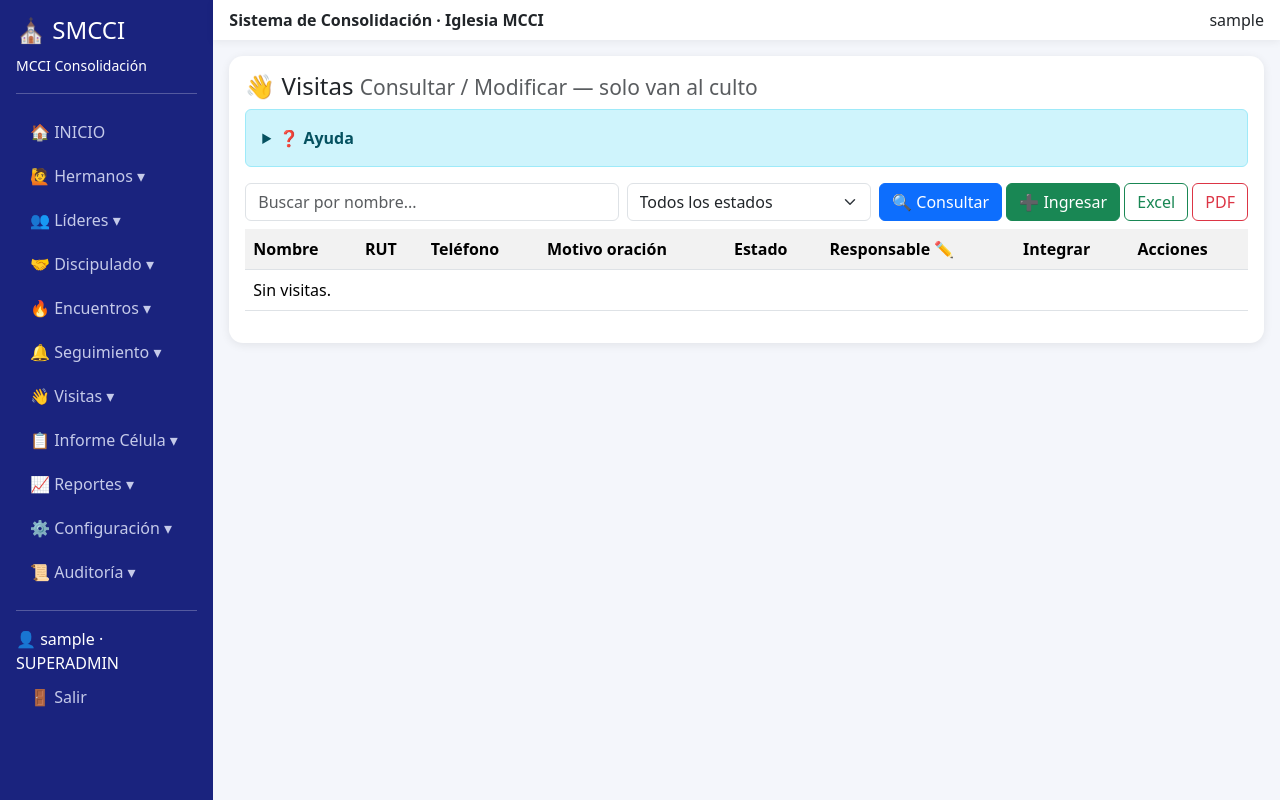
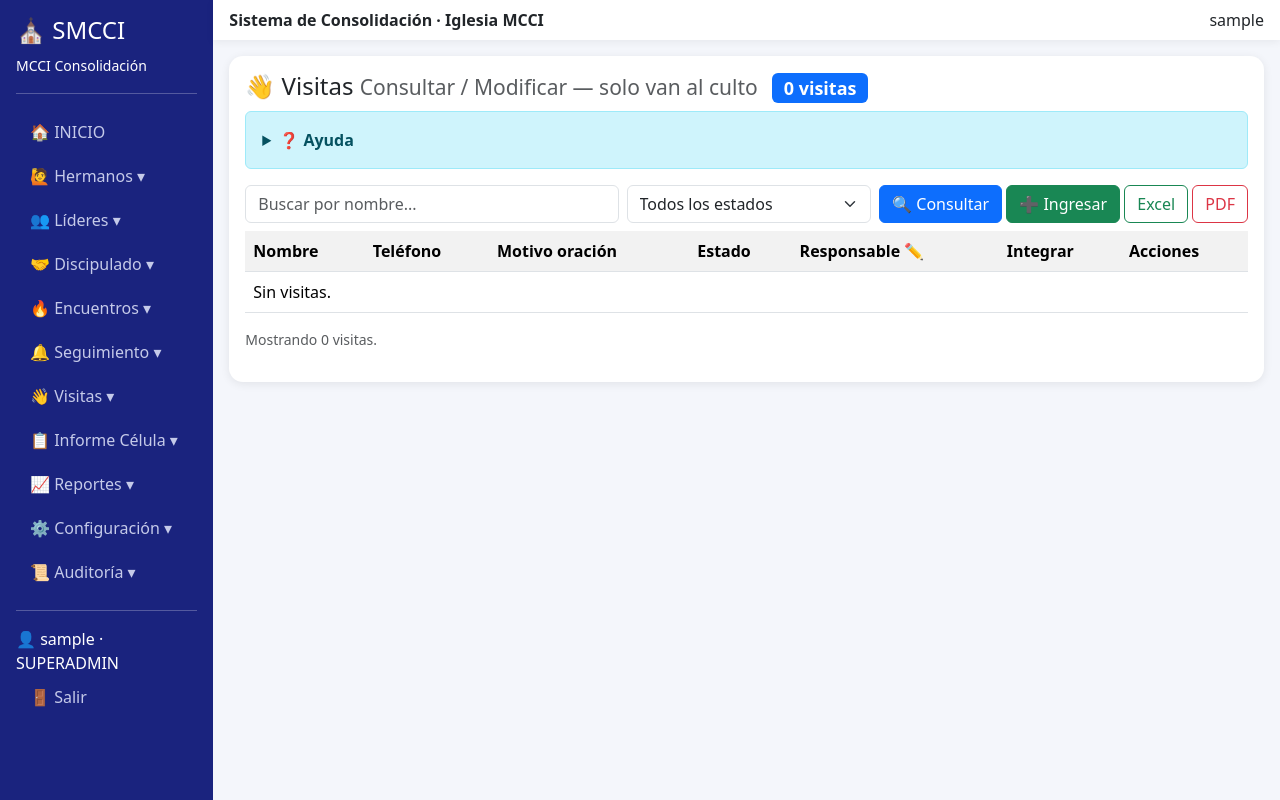
Before and after one commit to aeot69-cyber/smcci-backend, a Flask app: page /visitas in a window 1280 px wide. Run offline with Flask 3, Linux system fonts and the light colour scheme; the visitor is signed in with stand-in values (Sample User, id 1); data that the repository does not hold is empty; some libraries are stand-ins or nearby versions.

Commit message:
feat: RUT reemplazado por codigo automatico MCCIxxxx, contadores en listas, visible en consulta/export/PDF

```diff
--- a/app.py
+++ b/app.py
@@ -590,10 +590,10 @@ def index():
 def hermanos():
     texto = request.args.get("q", "")
     exp = request.args.get("export", "")
-    rows = q("SELECT id, rut AS rut, nombre_completo, comuna, region, correo, telefono FROM v_hermanos_completo WHERE nombre_completo ILIKE %s OR rut ILIKE %s ORDER BY nombre_completo LIMIT 500",
-             (f"%{texto}%", f"%{texto}%"))
-    if exp == "excel": return to_excel(rows, ["rut", "nombre_completo", "comuna", "region", "correo", "telefono"], "hermanos.xlsx")
-    if exp == "pdf": return to_pdf("Hermanos MCCI", rows, ["rut", "nombre_completo", "comuna", "region"], "hermanos.pdf")
+    rows = q("SELECT id, codigo, nombre_completo, comuna, region, correo, telefono FROM v_hermanos_completo WHERE nombre_completo ILIKE %s OR codigo ILIKE %s OR rut ILIKE %s ORDER BY nombre_completo LIMIT 1000",
+             (f"%{texto}%", f"%{texto}%", f"%{texto}%"))
+    if exp == "excel": return to_excel(rows, ["codigo", "nombre_completo", "comuna", "region", "correo", "telefono"], "hermanos.xlsx")
+    if exp == "pdf": return to_pdf("Hermanos MCCI", rows, ["codigo", "nombre_completo", "comuna", "region"], "hermanos.pdf")
     return render_template("hermanos.html", rows=rows, texto=texto)
 
 @app.get("/hermanos/nuevo")
@@ -612,16 +612,16 @@ def hermano_nuevo():
 def hermano_crear():
     f = request.form
     try:
-        rut = limpiar_rut(f["rut"])
-        q("""INSERT INTO hermanos(rut,nombres,apellido_paterno,apellido_materno,fecha_nacimiento,fecha_aniversario,
-            correo,telefono,direccion,comuna_id,sexo,estado_civil,invitado_por_id,invitado_por_texto) VALUES(%s,%s,%s,%s,NULLIF(%s,'')::date,NULLIF(%s,'')::date,
+        codigo = q("SELECT 'MCCI' || LPAD(nextval('seq_codigo')::text,4,'0') AS c", one=True)["c"]
+        q("""INSERT INTO hermanos(codigo,rut,nombres,apellido_paterno,apellido_materno,fecha_nacimiento,fecha_aniversario,
+            correo,telefono,direccion,comuna_id,sexo,estado_civil,invitado_por_id,invitado_por_texto) VALUES(%s,NULL,%s,%s,%s,NULLIF(%s,'')::date,NULLIF(%s,'')::date,
             NULLIF(%s,''),%s,%s,NULLIF(%s,'')::int,%s,%s,NULLIF(%s,'')::int,NULLIF(%s,''))""",
-          (rut, f["nombres"].strip(), f["paterno"].strip(), f.get("materno") or None,
+          (codigo, f["nombres"].strip(), f["paterno"].strip(), f.get("materno") or None,
            f.get("fnac") or None, f.get("fani") or None, f.get("correo") or None,
            f.get("telefono"), f.get("direccion"), f.get("comuna") or None, f.get("sexo") or None,
            f.get("ecivil") or None, f.get("invitado") or None, f.get("invtexto") or None), commit=True)
-        log_audit("CREAR","hermanos", f"rut={rut} {f.get('nombres','')}")
-        flash("Hermano creado", "ok")
+        log_audit("CREAR","hermanos", f"codigo={codigo} {f.get('nombres','')}")
+        flash(f"Hermano creado con código {codigo}", "ok")
     except Exception as e: flash(f"Error: {e}", "error"); return redirect(url_for("hermano_nuevo"))
     return redirect(url_for("hermanos"))
 
@@ -721,8 +721,8 @@ def lideres():
         where += " AND l.lider ILIKE %s"
         params.append(f"%{texto}%")
     rows = q(f"SELECT * FROM v_lideres_conteo l {where} ORDER BY discipulos_activos DESC", tuple(params))
-    if exp == "excel": return to_excel(rows, ["lider", "rol_lider", "pastor_nombre", "red", "tipo_12", "estado_celula", "info_enviada", "cantidad_celulas", "discipulos_activos"], "lideres.xlsx")
-    if exp == "pdf": return to_pdf("Lideres MCCI", rows, ["lider", "rol_lider", "red", "tipo_12", "discipulos_activos"], "lideres.pdf")
+    if exp == "excel": return to_excel(rows, ["codigo", "lider", "rol_lider", "pastor_nombre", "red", "tipo_12", "estado_celula", "info_enviada", "cantidad_celulas", "discipulos_activos"], "lideres.xlsx")
+    if exp == "pdf": return to_pdf("Lideres MCCI", rows, ["codigo", "lider", "rol_lider", "red", "tipo_12", "discipulos_activos"], "lideres.pdf")
     todos = q("""SELECT l.id, h.nombre_completo AS nombre,
         (SELECT COUNT(*) FROM lideres l2 WHERE l2.lider_padre_id=l.id AND l2.activo) AS hijos
         FROM lideres l JOIN hermanos h ON h.id=l.hermano_id WHERE l.activo ORDER BY h.nombre_completo""")
@@ -831,12 +831,12 @@ def discipulado():
     params = (f12, f12 or None, f"%{texto}%", f"%{texto}%")
     rows = q(f"""SELECT h.nombre_completo AS hermano,hl.nombre_completo AS lider,p.nombre AS periodicidad,
         l.tipo_12,d.es_discipulo_activo,d.fecha_asignacion,d.fecha_fin {base}
-        ORDER BY d.fecha_fin NULLS FIRST, d.fecha_asignacion DESC LIMIT 500""", params)
+        ORDER BY d.fecha_fin NULLS FIRST, d.fecha_asignacion DESC LIMIT 1000""", params)
     if exp == "excel": return to_excel(rows, ["hermano", "lider", "periodicidad", "tipo_12", "es_discipulo_activo", "fecha_asignacion", "fecha_fin"], "discipulado.xlsx")
     if exp == "pdf": return to_pdf("Discipulado MCCI", rows, ["hermano", "lider", "tipo_12"], "discipulado.pdf")
     full = q(f"""SELECT d.id,h.nombre_completo AS hermano,hl.nombre_completo AS lider,p.nombre AS periodicidad,
         l.tipo_12,d.es_discipulo_activo,d.fecha_asignacion,d.fecha_fin {base}
-        ORDER BY d.fecha_fin NULLS FIRST, d.fecha_asignacion DESC LIMIT 300""", params)
+        ORDER BY d.fecha_fin NULLS FIRST, d.fecha_asignacion DESC LIMIT 1000""", params)
     return render_template("discipulado.html", rows=full, texto=texto, f12=f12)
 
 @app.get("/discipulado/nuevo")
@@ -1128,7 +1128,7 @@ def visitas():
     base = "FROM v_visitas_completo WHERE (%s='' OR estado=%s) AND nombre_completo ILIKE %s"
     params = (fest, fest or None, f"%{texto}%")
     rows = q(f"SELECT * {base} ORDER BY fecha_visita DESC LIMIT 300", params)
-    if exp == "excel": return to_excel(rows, ["rut", "nombre_completo", "direccion", "telefono", "comuna", "invitado_por", "invitado_por_texto", "fecha_visita", "motivo_oracion", "estado", "responsable"], "visitas.xlsx")
+    if exp == "excel": return to_excel(rows, ["nombre_completo", "direccion", "telefono", "comuna", "invitado_por", "invitado_por_texto", "fecha_visita", "motivo_oracion", "estado", "responsable"], "visitas.xlsx")
     if exp == "pdf": return to_pdf("Visitas MCCI", rows, ["nombre_completo", "telefono", "motivo_oracion", "estado"], "visitas.pdf")
     lideres = q("""SELECT l.id, h.nombre_completo FROM lideres l JOIN hermanos h ON h.id=l.hermano_id
         WHERE l.activo ORDER BY h.nombre_completo""")
@@ -1184,10 +1184,9 @@ def visita_estado(vid):
 def visita_integrar(vid):
     """Integra visita: crea hermano + lo asigna a célula (discipulado)."""
     f = request.form
-    rut = (f.get("rut") or "").strip()
     lider_id = f.get("lider")
-    if not rut or not lider_id:
-        flash("Para integrar indica RUT y líder/célula destino", "error"); return redirect(url_for("visitas"))
+    if not lider_id:
+        flash("Para integrar indica líder/célula destino", "error"); return redirect(url_for("visitas"))
     v = q("SELECT * FROM visitas WHERE id=%s", (vid,), one=True)
     if not v: flash("Visita no existe", "error"); return redirect(url_for("visitas"))
     if v["estado"] == "INTEGRADO":
@@ -1196,17 +1195,18 @@ def visita_integrar(vid):
     nombres = " ".join(partes[:2]) if len(partes) > 2 else (partes[0] if partes else "S/N")
     paterno = partes[-1] if len(partes) > 1 else "S/A"
     try:
+        codigo = q("SELECT 'MCCI' || LPAD(nextval('seq_codigo')::text,4,'0') AS c", one=True)["c"]
         c = db()
         with c.cursor() as cur:
-            cur.execute("""INSERT INTO hermanos(rut,nombres,apellido_paterno,telefono,direccion,correo,comuna_id,invitado_por_id,invitado_por_texto)
-                VALUES(%s,%s,%s,%s,%s,%s,%s,%s,%s) RETURNING id""",
-                (rut, nombres, paterno, v["telefono"], v["direccion"], v["correo"], v["comuna_id"], v["invitado_por_id"], v["invitado_por_texto"]))
+            cur.execute("""INSERT INTO hermanos(codigo,nombres,apellido_paterno,telefono,direccion,correo,comuna_id,invitado_por_id,invitado_por_texto)
+                VALUES(%s,%s,%s,%s,%s,%s,%s,%s) RETURNING id""",
+                (codigo, nombres, paterno, v["telefono"], v["direccion"], v["correo"], v["comuna_id"], v["invitado_por_id"], v["invitado_por_texto"]))
             hid = cur.fetchone()["id"]
             cur.execute("INSERT INTO discipulado(hermano_id,lider_id,es_discipulo_activo,observacion) VALUES(%s,%s,TRUE,'Integrado desde visita')", (hid, lider_id))
             cur.execute("UPDATE visitas SET estado='INTEGRADO', hermano_id=%s WHERE id=%s", (hid, vid))
             c.commit()
-        log_audit("CREAR","visitas", f"integrar visita {vid} -> hermano {hid}")
-        flash(f"Integrado: ahora es hermano + asignado a célula (id {hid})", "ok")
+        log_audit("CREAR","visitas", f"integrar visita {vid} -> hermano {codigo} id {hid}")
+        flash(f"Integrado: hermano {codigo} creado y asignado a célula (id {hid})", "ok")
     except Exception as e:
         flash(f"Error al integrar (¿RUT duplicado?): {e}", "error")
     return redirect(url_for("visitas"))
--- a/templates/discipulado.html
+++ b/templates/discipulado.html
@@ -1,5 +1,5 @@
 {% extends "base.html" %}{% block b %}
-<div class="card p-3"><h4>🤝 Discipulado <small class="text-muted">Consultar / Modificar</small></h4>
+<div class="card p-3"><h4>🤝 Discipulado <small class="text-muted">Consultar / Modificar</small> <span class="badge bg-primary ms-2">{{rows|length}} registros</span></h4>
 <details class="alert alert-info"><summary><b>❓ Ayuda</b></summary><ul class="mb-0">
 <li><b>Hermano:</b> discípulo asignado. <b>Líder:</b> quién lo pastorea.</li>
 <li><b>Tipo 12 líder:</b> cobertura del líder (filtra por 12 PASTORES/APOSTOL/JOVENES).</li>
@@ -19,4 +19,5 @@
 {% if tiene_permiso('discipulado','editar') %}<a class="btn btn-sm btn-outline-primary" href="/discipulado/{{d.id}}/editar" title="Modificar">✏️</a> <form method="post" action="/discipulado/{{d.id}}/cerrar" style="display:inline"><button class="btn btn-sm btn-outline-secondary" title="Cerrar">🔒</button></form>{% endif %}
 {% endif %}
 {% if tiene_permiso('discipulado','eliminar') %}<form method="post" action="/discipulado/{{d.id}}/eliminar" style="display:inline" onsubmit="return confirm('¿Eliminar asignación?')"><button class="btn btn-sm btn-outline-danger">🗑️</button></form>{% endif %}
-</td></tr>{% endfor %}</table></div>{% endblock %}
+</td></tr>{% endfor %}</table>
+<p class="text-muted small">Mostrando {{rows|length}} registros.</p></div>{% endblock %}
--- a/templates/hermano_form.html
+++ b/templates/hermano_form.html
@@ -1,6 +1,6 @@
 {% extends "base.html" %}{% block b %}<div class="card p-4 col-md-8"><h4>{{'✏️ Modificar' if h else '➕ Nuevo'}} Hermano</h4>
 <form method="post" class="row g-2">
-<div class="col-md-4">RUT{% if h %}<small class="text-muted ms-1">(editable — único)</small>{% endif %}<input class="form-control" name="rut" value="{{h.rut if h}}" required pattern="[0-9]{7,8}-[0-9kK]" title="Formato 12345678-9"></div>
+<div class="col-md-4">Código{% if h %}<input class="form-control" value="{{h.codigo}}" readonly disabled><small class="text-muted">Automático</small>{% else %}<input class="form-control" value="Se asignará MCCIxxxx automáticamente" readonly disabled><small class="text-muted">No se solicita RUT</small>{% endif %}</div>
 <div class="col-md-4">Nombres<input class="form-control" name="nombres" value="{{h.nombres if h}}" required></div>
 <div class="col-md-4">Paterno<input class="form-control" name="paterno" value="{{h.apellido_paterno if h}}" required></div>
 <div class="col-md-4">Materno<input class="form-control" name="materno" value="{{h.apellido_materno if h}}"></div>
--- a/templates/visita_form.html
+++ b/templates/visita_form.html
@@ -1,7 +1,6 @@
 {% extends "base.html" %}{% block b %}<div class="card p-4 col-md-8"><h4>➕ Nueva Visita (culto)</h4>
 <form method="post" class="row g-2">
 <div class="col-md-6">Nombre completo*<input class="form-control" name="nombre" required placeholder="Ej: Juan Pérez Soto"></div>
-<div class="col-md-6">RUT (para futura integración)<input class="form-control" name="rut" placeholder="12345678-9"></div>
 <div class="col-md-6">Dirección<input class="form-control" name="direccion" placeholder="Calle, número, comuna"></div>
 <div class="col-md-4">Teléfono<input class="form-control" name="telefono" placeholder="+569..."></div>
 <div class="col-md-4">Correo<input class="form-control" name="correo"></div>
--- a/templates/visitas.html
+++ b/templates/visitas.html
@@ -1,23 +1,23 @@
 {% extends "base.html" %}{% block b %}
-<div class="card p-3"><h4>👋 Visitas <small class="text-muted">Consultar / Modificar — solo van al culto</small></h4>
+<div class="card p-3"><h4>👋 Visitas <small class="text-muted">Consultar / Modificar — solo van al culto</small> <span class="badge bg-primary ms-2">{{rows|length}} visitas</span></h4>
 <details class="alert alert-info"><summary><b>❓ Ayuda</b></summary><ul class="mb-0">
 <li><b>Visita:</b> persona invitada que solo vino al culto. No es hermano aún.</li>
-<li><b>RUT:</b> se pide al integrar (obligatorio para crear al hermano, único).</li>
+<li><b>Código:</b> se genera automático al integrar (MCCIxxxx).</li>
 <li><b>Motivo de oración:</b> por qué pedir. Obligatorio.</li>
 <li><b>Responsable:</b> solo líderes del desplegable, no texto libre.</li>
-<li><b>Integrar:</b> indica RUT + líder destino → crea al HERMANO y lo asigna a su CÉLULA (Discipulado), la visita pasa a INTEGRADO.</li></ul></details>
+<li><b>Integrar:</b> elige líder destino → crea al HERMANO con código y lo asigna a su CÉLULA, la visita pasa a INTEGRADO.</li></ul></details>
 <form class="row g-2 mb-2" method="get"><div class="col"><input class="form-control" name="q" value="{{texto}}" placeholder="Buscar por nombre..."></div>
 <div class="col-md-3"><select class="form-select" name="fest" onchange="this.form.submit()"><option value="">Todos los estados</option>
 {% if estados_visita %}{% for ev in estados_visita %}<option {% if fest==ev.nombre %}selected{% endif %}>{{ev.nombre}}</option>{% endfor %}{% else %}<option {% if fest=='PENDIENTE' %}selected{% endif %}>PENDIENTE</option><option {% if fest=='EN SEGUIMIENTO' %}selected{% endif %}>EN SEGUIMIENTO</option><option {% if fest=='INTEGRADO' %}selected{% endif %}>INTEGRADO</option><option {% if fest=='NO VOLVIO' %}selected{% endif %}>NO VOLVIO</option>{% endif %}</select></div>
 <div class="col-auto"><button class="btn btn-primary">🔍 Consultar</button> {% if tiene_permiso('visitas','crear') %}<a class="btn btn-success" href="/visitas/nuevo">➕ Ingresar</a>{% endif %} <a class="btn btn-outline-success" href="/visitas?export=excel&q={{texto}}&fest={{fest}}" target="_blank">Excel</a> <a class="btn btn-outline-danger" href="/visitas?export=pdf&q={{texto}}&fest={{fest}}" target="_blank">PDF</a></div></form>
-<div style="overflow-x:auto"><table class="table table-striped"><tr><th>Nombre</th><th>RUT</th><th>Teléfono</th><th>Motivo oración</th><th>Estado</th><th>Responsable ✏️</th><th>Integrar</th><th>Acciones</th></tr>
-{% for v in rows %}<tr><td>{{v.nombre_completo}}</td><td>{{v.rut or '—'}}</td><td>{{v.telefono}}</td><td>{{v.motivo_oracion}}</td><td><span class="badge bg-warning text-dark">{{v.estado or '—'}}</span></td>
+<div style="overflow-x:auto"><table class="table table-striped"><tr><th>Nombre</th><th>Teléfono</th><th>Motivo oración</th><th>Estado</th><th>Responsable ✏️</th><th>Integrar</th><th>Acciones</th></tr>
+{% for v in rows %}<tr><td>{{v.nombre_completo}}</td><td>{{v.telefono}}</td><td>{{v.motivo_oracion}}</td><td><span class="badge bg-warning text-dark">{{v.estado or '—'}}</span></td>
 <td>{% if tiene_permiso('visitas','editar') %}<form method="post" action="/visitas/{{v.id}}/estado" class="d-flex gap-1">
 <select name="estado" class="form-select form-select-sm" title="Estado">{% if estados_visita %}{% for ev in estados_visita %}<option {% if v.estado==ev.nombre %}selected{% endif %}>{{ev.nombre}}</option>{% endfor %}{% else %}<option {% if v.estado=='PENDIENTE' %}selected{% endif %}>PENDIENTE</option><option {% if v.estado=='EN SEGUIMIENTO' %}selected{% endif %}>EN SEGUIMIENTO</option><option {% if v.estado=='INTEGRADO' %}selected{% endif %}>INTEGRADO</option><option {% if v.estado=='NO VOLVIO' %}selected{% endif %}>NO VOLVIO</option>{% endif %}</select>
 <select name="responsable" class="form-select form-select-sm" title="Elige líder responsable"><option value="">{{v.responsable or 'Elegir...'}}</option>{% for l in lideres %}<option>{{l.nombre_completo}}</option>{% endfor %}</select>
 <button class="btn btn-sm btn-primary">💾</button></form>{% endif %}</td>
 <td>{% if v.estado != 'INTEGRADO' and tiene_permiso('visitas','editar') %}<form method="post" action="/visitas/{{v.id}}/integrar" class="d-flex gap-1">
-<input name="rut" class="form-control form-control-sm" placeholder="RUT 12345678-9" required style="width:130px" title="RUT para crear al hermano">
 <select name="lider" class="form-select form-select-sm" required title="Célula destino">{% for l in lideres %}<option value="{{l.id}}">{{l.nombre_completo}}</option>{% endfor %}</select>
-<button class="btn btn-sm btn-success" title="Crea hermano + asigna célula">➡️ Integrar</button></form>{% else %}✅ Integrado{% endif %}</td>
-<td>{% if tiene_permiso('visitas','eliminar') %}<form method="post" action="/visitas/{{v.id}}/eliminar" style="display:inline" onsubmit="return confirm('¿Eliminar visita de {{v.nombre_completo}}?')"><button class="btn btn-sm btn-outline-danger">🗑️</button></form>{% endif %}</td></tr>{% else %}<tr><td colspan=8>Sin visitas.</td></tr>{% endfor %}</table></div></div>{% endblock %}
+<button class="btn btn-sm btn-success" title="Crea hermano con código automático + asigna célula">➡️ Integrar</button></form>{% else %}✅ Integrado{% endif %}</td>
+<td>{% if tiene_permiso('visitas','eliminar') %}<form method="post" action="/visitas/{{v.id}}/eliminar" style="display:inline" onsubmit="return confirm('¿Eliminar visita de {{v.nombre_completo}}?')"><button class="btn btn-sm btn-outline-danger">🗑️</button></form>{% endif %}</td></tr>{% else %}<tr><td colspan=7>Sin visitas.</td></tr>{% endfor %}</table></div>
+<p class="text-muted small">Mostrando {{rows|length}} visitas.</p></div>{% endblock %}
```
Also changed, not shown: sql/17_codigo.sql (added, +79 -0 lines), templates/hermanos.html (+8 -7 lines), templates/lideres.html (+6 -3 lines).
